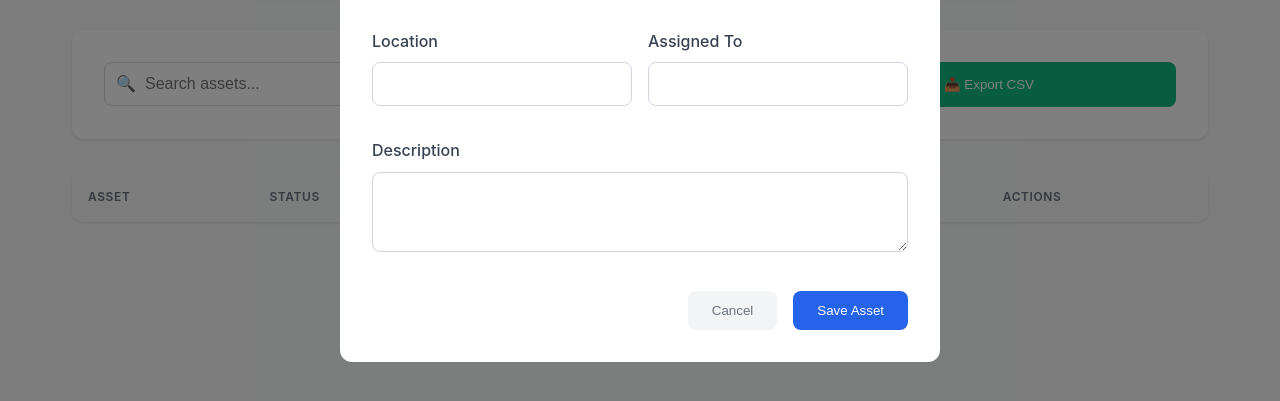
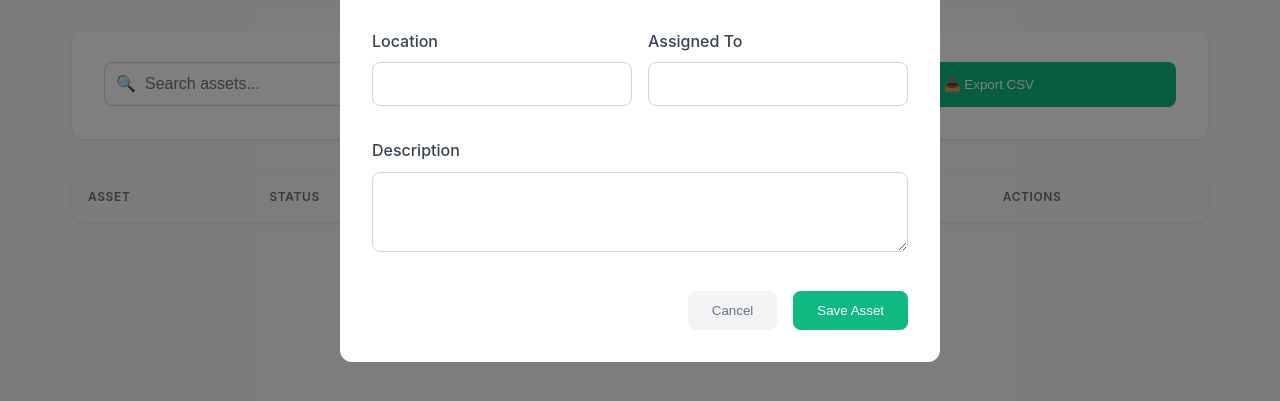
Before and after one commit to Harryclark20/All-in-one-asset-management, a plain HTML site: page index.html in a window 1280 px wide. Both pictures are taken after a click on the button "➕ Add Asset". Shown: the part 311-712 px from the top of the page. Drawn offline with Linux system fonts and the light colour scheme.

Commit message:
Update index.html

```diff
--- a/index.html
+++ b/index.html
@@ -116,7 +116,7 @@
 
             <div class="modal-actions">
                 <button class="btn btn-ghost" onclick="closeModal()">Cancel</button>
-                <button class="btn btn-primary" onclick="saveAsset()">Save Asset</button>
+                <button class="btn btn-secondary" onclick="saveAsset()">Save Asset</button>
             </div>
         </div>
     </div>
```
